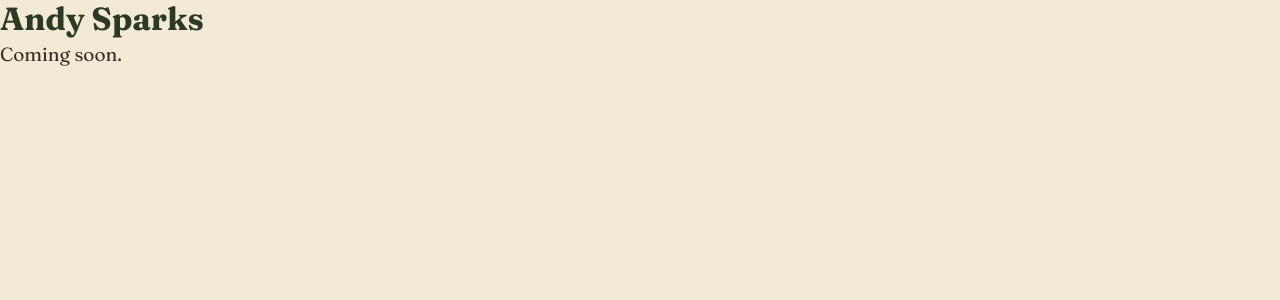
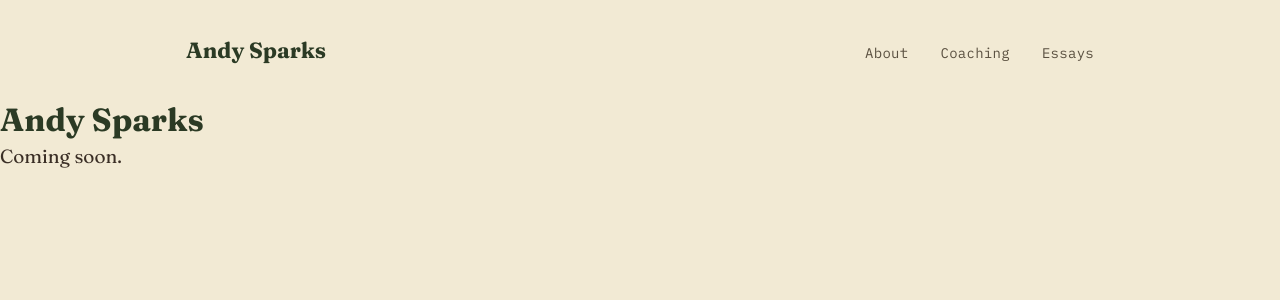
Before and after one commit to AndySparks/andysparks.co, a Next.js app: page / in a window 1280 px wide. Shown: the top 300 px of the page. Built offline with nearby package versions, Linux system fonts and the light colour scheme.

Commit message:
feat: add site header with navigation

```diff
--- a/src/app/layout.tsx
+++ b/src/app/layout.tsx
@@ -1,5 +1,6 @@
 import type { Metadata } from "next";
 import { Fraunces, IBM_Plex_Mono } from "next/font/google";
+import { Header } from "@/components/Header";
 import "./globals.css";
 
 const fraunces = Fraunces({
@@ -40,7 +41,10 @@ export default function RootLayout({
 }>) {
   return (
     <html lang="en" className={`${fraunces.variable} ${ibmPlexMono.variable}`}>
-      <body>{children}</body>
+      <body>
+        <Header />
+        <main>{children}</main>
+      </body>
     </html>
   );
 }
--- /dev/null
+++ b/src/components/Header.tsx
@@ -0,0 +1,30 @@
+import Link from "next/link";
+import { Container } from "./Container";
+import "../styles/header.css";
+
+const NAV_LINKS = [
+  { href: "/about", label: "About" },
+  { href: "/coaching", label: "Coaching" },
+  { href: "/essays", label: "Essays" },
+];
+
+export function Header() {
+  return (
+    <header className="site-header">
+      <Container wide>
+        <div className="site-header-inner">
+          <Link href="/" className="site-header-name">
+            Andy Sparks
+          </Link>
+          <nav className="site-header-nav">
+            {NAV_LINKS.map((link) => (
+              <Link key={link.href} href={link.href}>
+                {link.label}
+              </Link>
+            ))}
+          </nav>
+        </div>
+      </Container>
+    </header>
+  );
+}
--- /dev/null
+++ b/src/styles/header.css
@@ -0,0 +1,40 @@
+.site-header {
+  padding-top: var(--space-md);
+  padding-bottom: var(--space-md);
+}
+
+.site-header-inner {
+  display: flex;
+  justify-content: space-between;
+  align-items: baseline;
+}
+
+.site-header-name {
+  font-family: var(--font-body);
+  font-size: var(--type-h3);
+  font-weight: 700;
+  color: var(--color-evergreen);
+  text-decoration: none;
+}
+
+.site-header-name:hover {
+  text-decoration: none;
+  color: var(--color-forest);
+}
+
+.site-header-nav {
+  display: flex;
+  gap: var(--space-md);
+}
+
+.site-header-nav a {
+  font-family: var(--font-mono);
+  font-size: var(--type-sm);
+  color: var(--color-ink-light);
+  text-decoration: none;
+  letter-spacing: 0.02em;
+}
+
+.site-header-nav a:hover {
+  color: var(--color-primary);
+}
```
